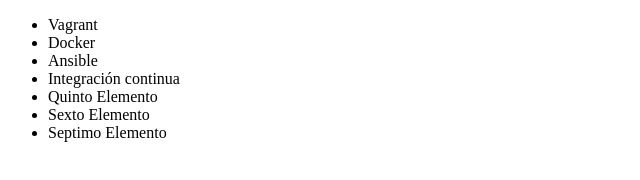
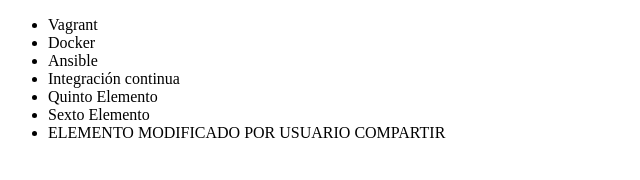
Before and after one commit to betov69/curso-git-alura, a plain HTML site: page index.html in a window 1280 px wide. Shown: the whole page, without its empty margins (0-640 px from the left). Drawn offline with Linux system fonts and the light colour scheme.

Commit message:
Elemento de la lista desordenada moodificado por Usuario compartir

```diff
--- a/index.html
+++ b/index.html
@@ -12,7 +12,7 @@
          <li> Integración continua </li>
          <li> Quinto Elemento</li>
          <li> Sexto Elemento</li>
-         <li> Septimo Elemento</li>
+         <li> ELEMENTO MODIFICADO POR USUARIO COMPARTIR</li>
      </ul>
 </body>
 </html>
```
